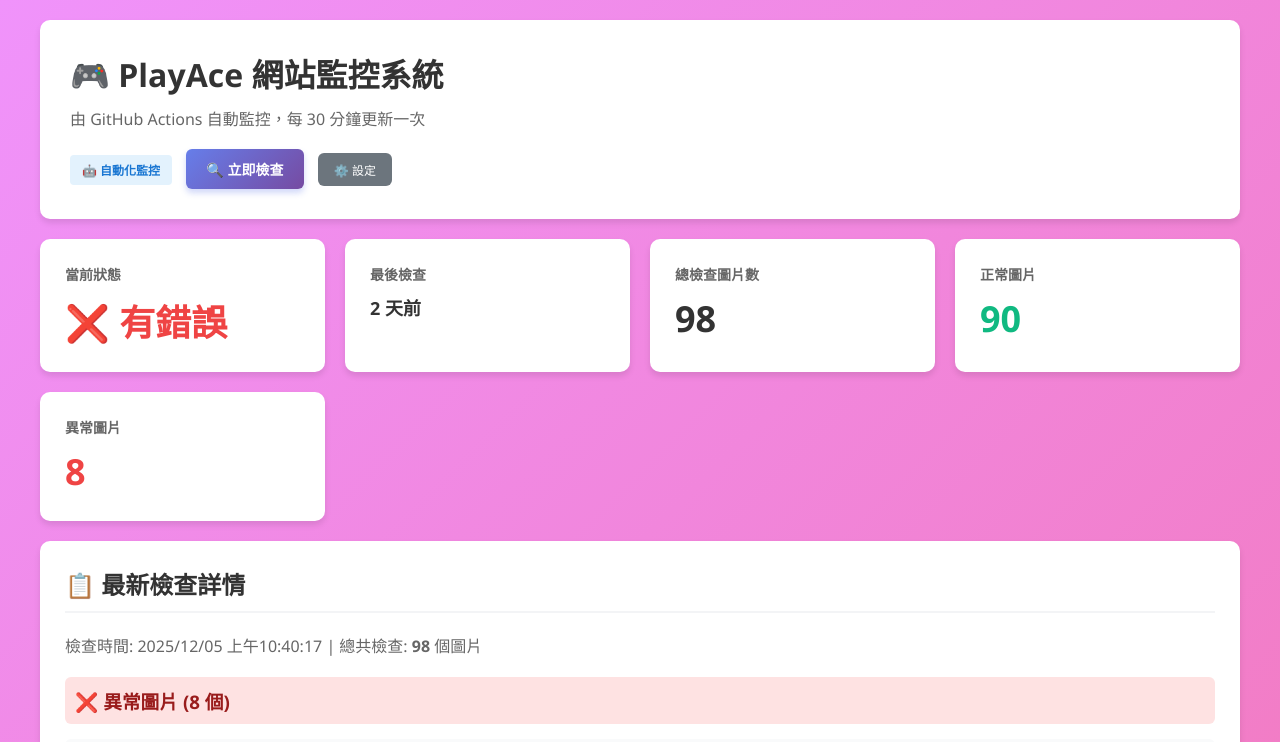
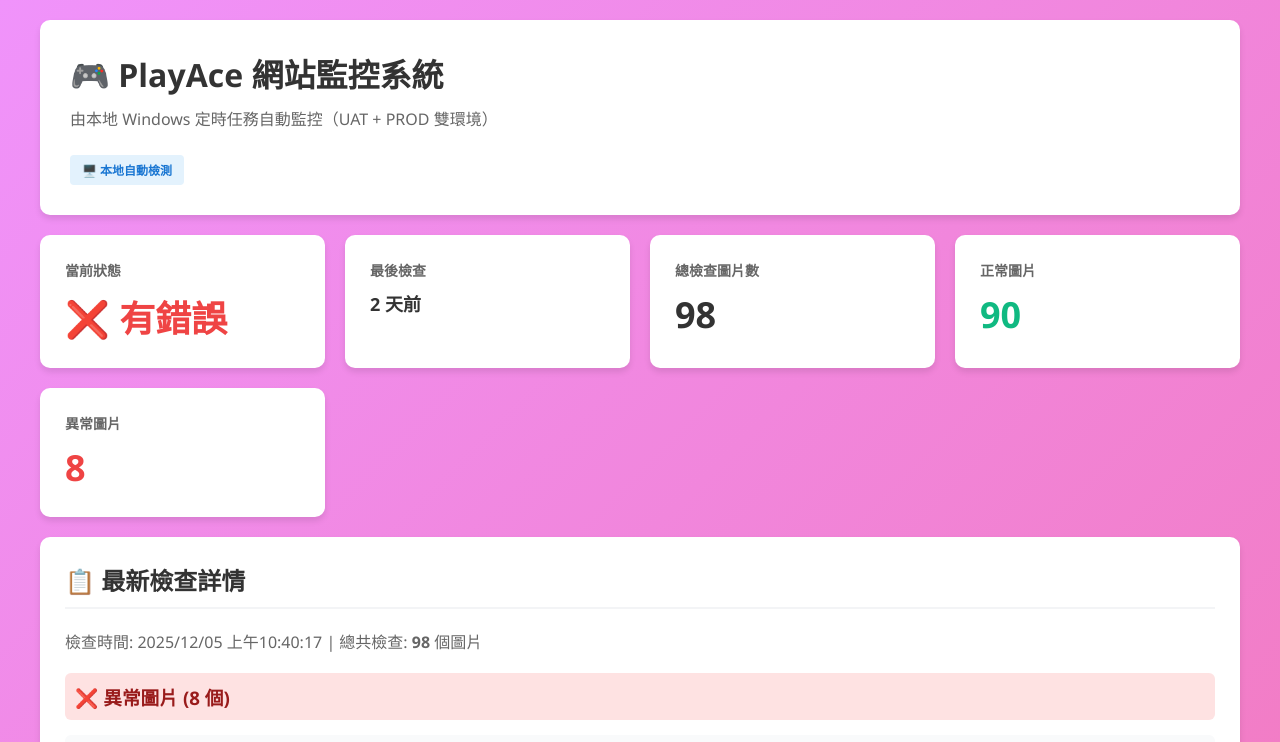
Before and after one commit to dadazax/detect-dealer, a website: page docs/index.html in a window 1280 px wide. Shown: the top 742 px of the page. Drawn offline with Linux system fonts and the light colour scheme.

Commit message:
移除網頁上的立即檢查按鈕
✅ 變更：
- 移除「立即檢查」和「設定」按鈕
- 更新頁面描述為「本地 Windows 定時任務」
- 修改標籤為「本地自動檢測」

❌ 原因：
- GitHub Actions headless 模式無法正常檢測
- 已改用本地定時任務自動運行

📝 說明：
- 保留按鈕程式碼（已註解），以便未來需要時恢復

```diff
--- a/docs/index.html
+++ b/docs/index.html
@@ -426,15 +426,17 @@
     <div class="container">
         <div class="header">
             <h1>🎮 PlayAce 網站監控系統</h1>
-            <p>由 GitHub Actions 自動監控，每 30 分鐘更新一次</p>
+            <p>由本地 Windows 定時任務自動監控（UAT + PROD 雙環境）</p>
             <div style="margin-top: 15px;">
-                <span class="badge auto">🤖 自動化監控</span>
+                <span class="badge auto">🖥️ 本地自動檢測</span>
+                <!-- 立即檢查按鈕已停用 - GitHub Actions 無法在 CI 環境正常檢測
                 <button class="manual-check-btn" id="checkBtn" onclick="triggerManualCheck()">
                     🔍 立即檢查
                 </button>
                 <button class="settings-btn" onclick="toggleSettings()">
                     ⚙️ 設定
                 </button>
+                -->
             </div>
 
             <!-- Worker URL 配置區域（進階選項）-->
```
